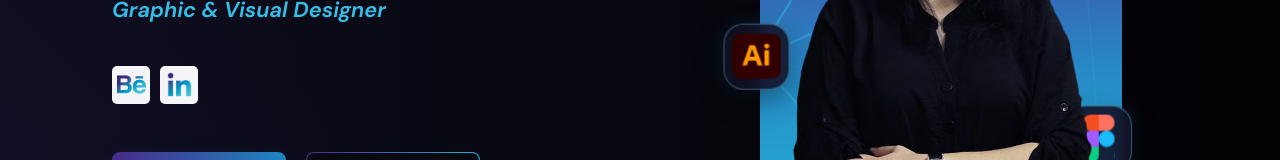
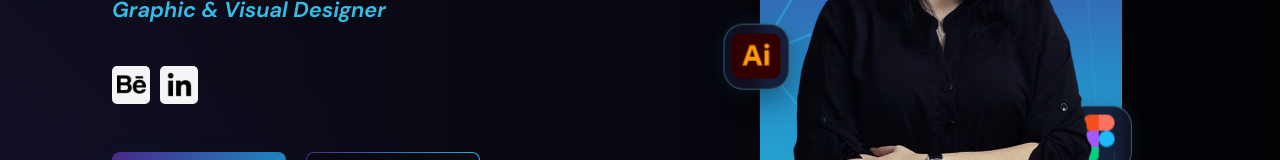
Before and after one commit to NikoDola/emilija-petrova, a Next.js app: page / in a window 1280 px wide. Shown: the part 360-520 px from the top of the page. Built offline with nearby package versions, Linux system fonts and the light colour scheme.

Commit message:
behance  and linkedin black

```diff
--- a/src/app/page.module.css
+++ b/src/app/page.module.css
@@ -168,6 +168,7 @@
   width: 29px;
   height: 29px;
   object-fit: contain;
+  filter: brightness(0) saturate(100%);
 }
 
 .heroSocials a:hover {
```
